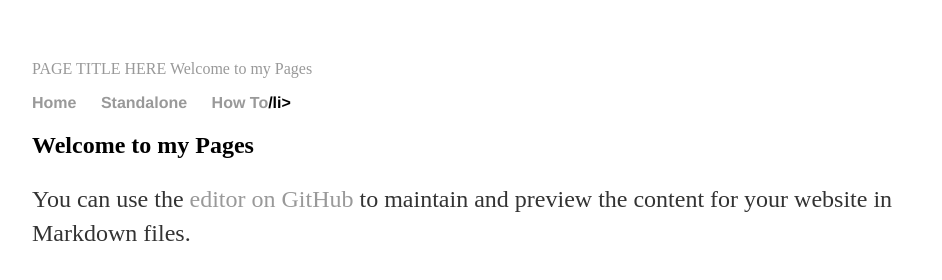
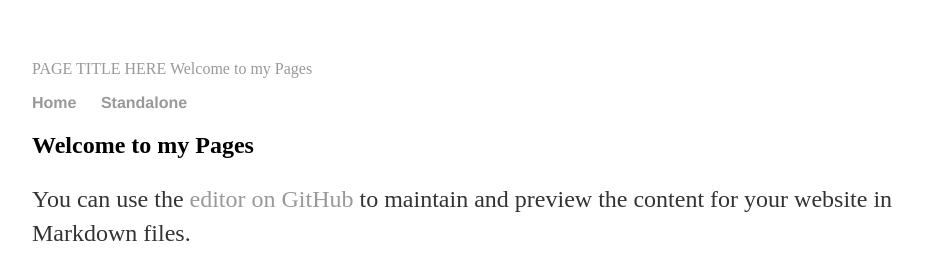
Before and after one commit to neuro-jena/enigma-cat12, a Jekyll site: the page built from index.md, in a window 1280 px wide. Shown: the top 280 px of the page, without its empty margins (160-1102 px from the left). Built offline with Jekyll 4.4.1, drawn with Linux system fonts in a browser that asks for light colours; our own code applies the rules of GitHub Pages for plain Markdown files.

Commit message:
Update default.html

```diff
--- a/_layouts/default.html
+++ b/_layouts/default.html
@@ -13,7 +13,6 @@
 	    		<ul>
 	        		<li><a href="/">Home</a></li>
 		        	<li><a href="/standalone">Standalone</a></li>
-				<li><a href=howto>How To</a>/li>
 	    		</ul>
 			</nav>
 			<div class="container">
```
